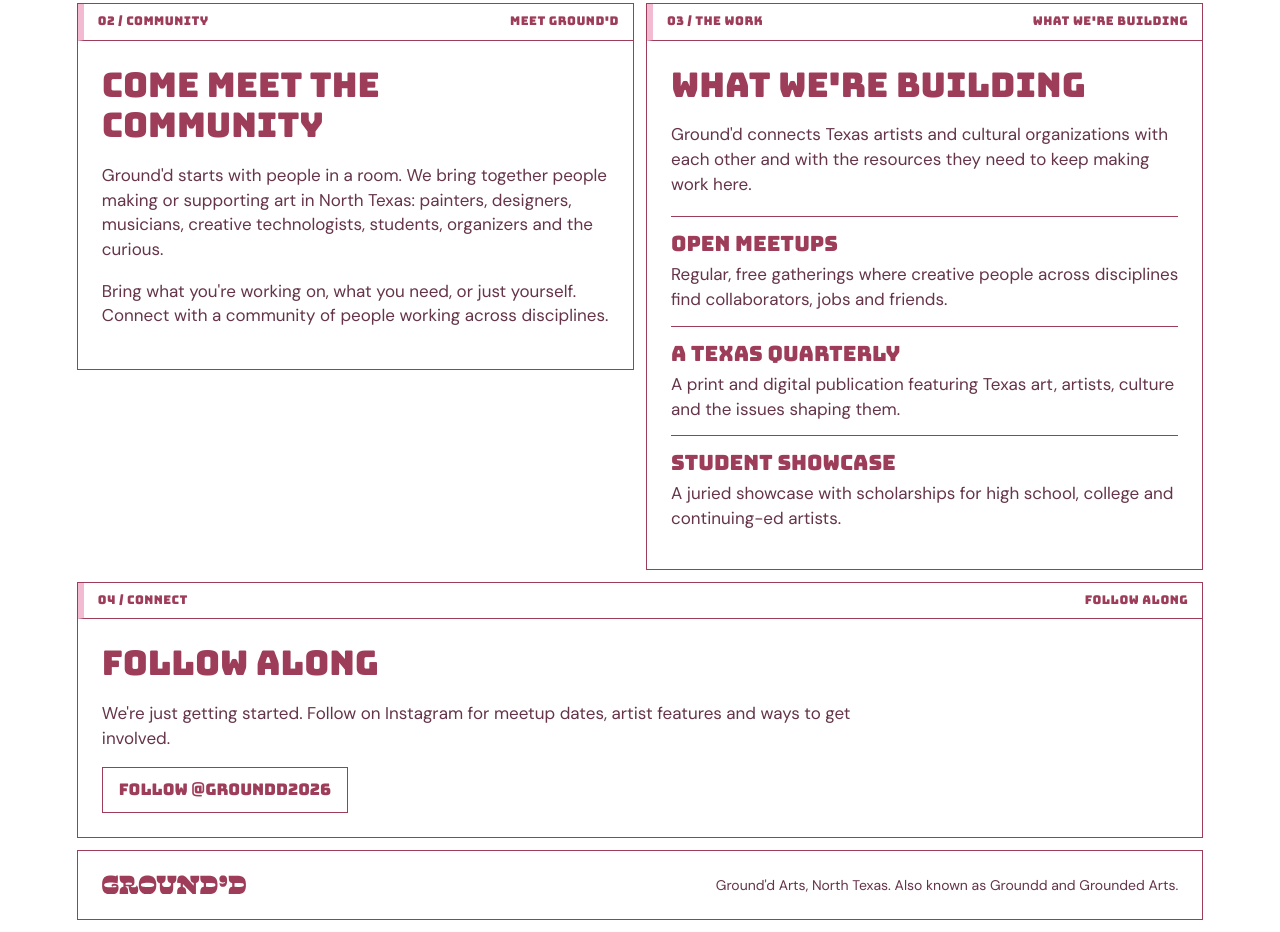
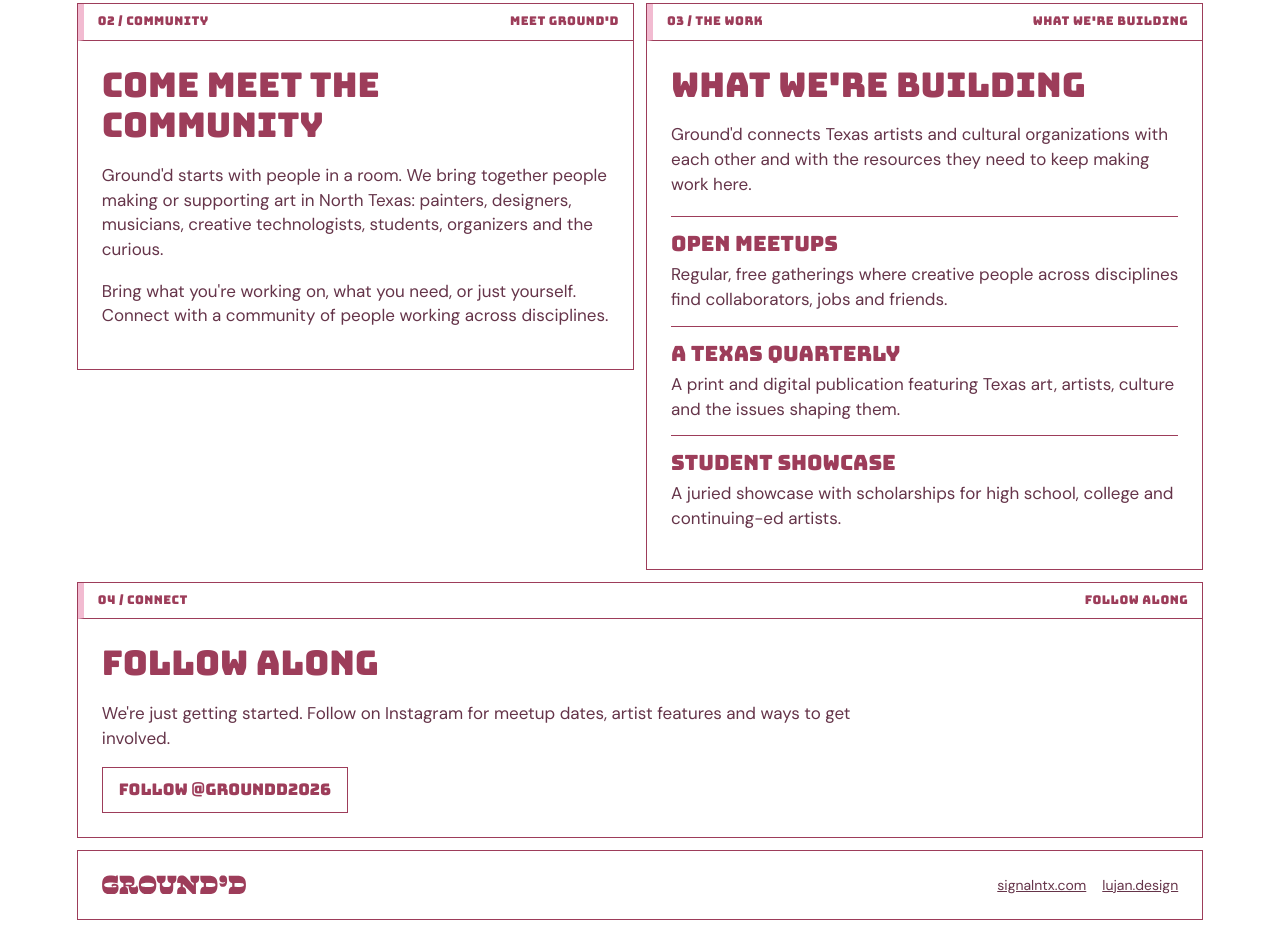
Before and after one commit to karinalujan/groundd, a plain HTML site: page index.html in a window 1280 px wide. Shown: the part 655-1587 px from the top of the page. Drawn offline with Linux system fonts and the light colour scheme.

Commit message:
Update footer links
Co-authored-by: Copilot App <223556219+Copilot@users.noreply.github.com>

```diff
--- a/index.html
+++ b/index.html
@@ -43,6 +43,7 @@ body{margin:0}
 .gd-list li p{margin:0}
 .gd-foot{margin-top:12px;font-size:14px}
 .gd-foot .gd-wrap{display:flex;flex-wrap:wrap;justify-content:space-between;align-items:center;gap:16px}
+.gd-foot nav{display:flex;flex-wrap:wrap;gap:16px}
 .gd-foot svg{width:9rem;fill:var(--accent)}
 @media (max-width:760px){.gd-main{grid-template-columns:minmax(0,1fr)}.gd-band,.gd-join{grid-column:auto}.gd-wrap{padding:18px}}
 @media (prefers-reduced-motion:reduce){.gd-boots button,.gd-btn{transition:none}}
@@ -116,7 +117,10 @@ body{margin:0}
  <footer class="gd-foot">
   <div class="gd-wrap">
    <svg viewBox="0 0 739.1 100" role="img" aria-label="Ground'd"><use href="#gd-wordmark"/></svg>
-   <span>Ground'd Arts, North Texas. Also known as Groundd and Grounded Arts.</span>
+   <nav aria-label="Related links">
+    <a href="https://signalntx.com">signalntx.com</a>
+    <a href="https://lujan.design">lujan.design</a>
+   </nav>
   </div>
  </footer>
 </div>
```
